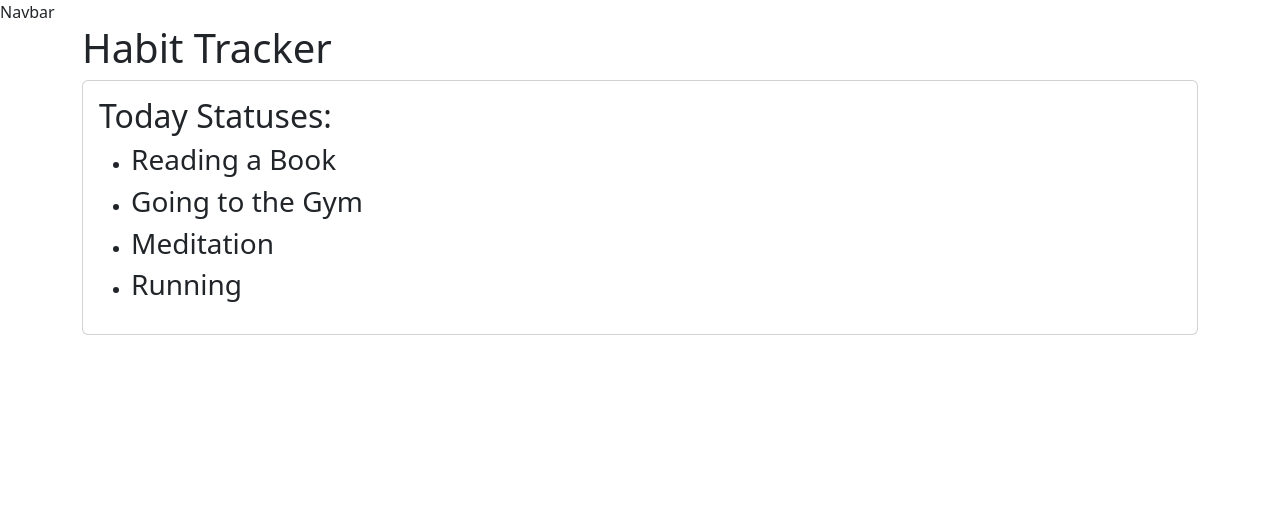
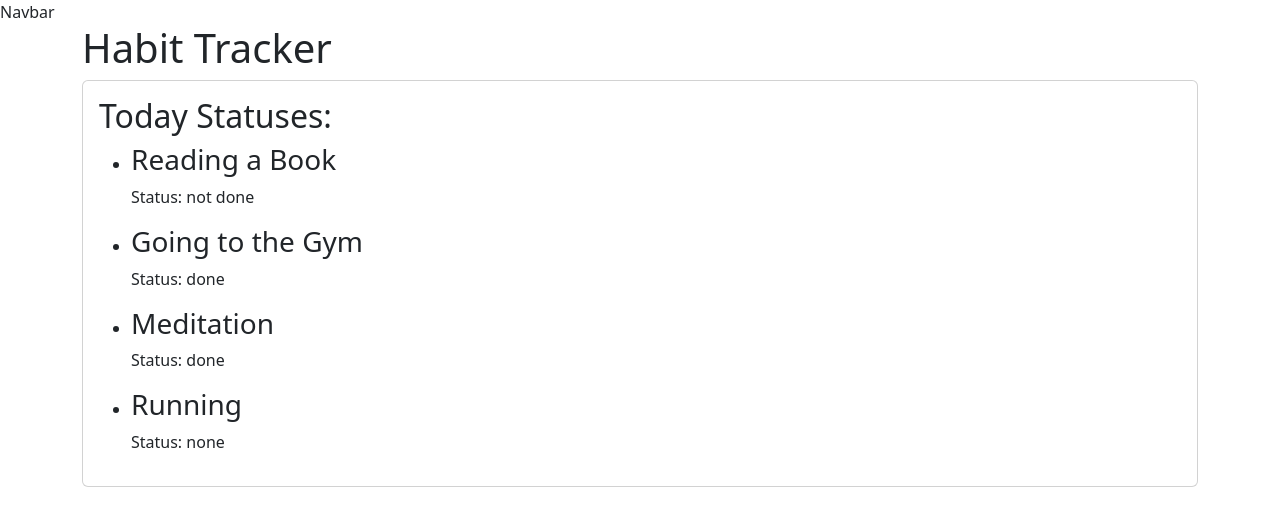
Before and after one commit to Manohar7730/habitTrack-react, a React (Vite) app: page / in a window 1280 px wide. Shown: the top 526 px of the page. Built offline with nearby package versions, Linux system fonts and the light colour scheme.

Commit message:
Completed Home page for fetching all habits with title and status of habit

```diff
--- a/src/components/Home.jsx
+++ b/src/components/Home.jsx
@@ -4,6 +4,10 @@ import { useSelector } from "react-redux";
 
 function Home() {
   const habits = useSelector((state) => state.habits.allHabits);
+  const getTodayStatus = (habit) => {
+    const today = new Date().toLocaleDateString("en-US", { weekday: "long" });
+    return habit.status[today] || "None";
+  };
   return (
     <Container>
       <h1>Habit Tracker</h1>
@@ -14,6 +18,7 @@ function Home() {
             {habits.map((habit) => (
               <li key={habit.id}>
                 <h3>{habit.title}</h3>
+                <p>Status: {getTodayStatus(habit)}</p>
               </li>
             ))}
           </ul>
```
